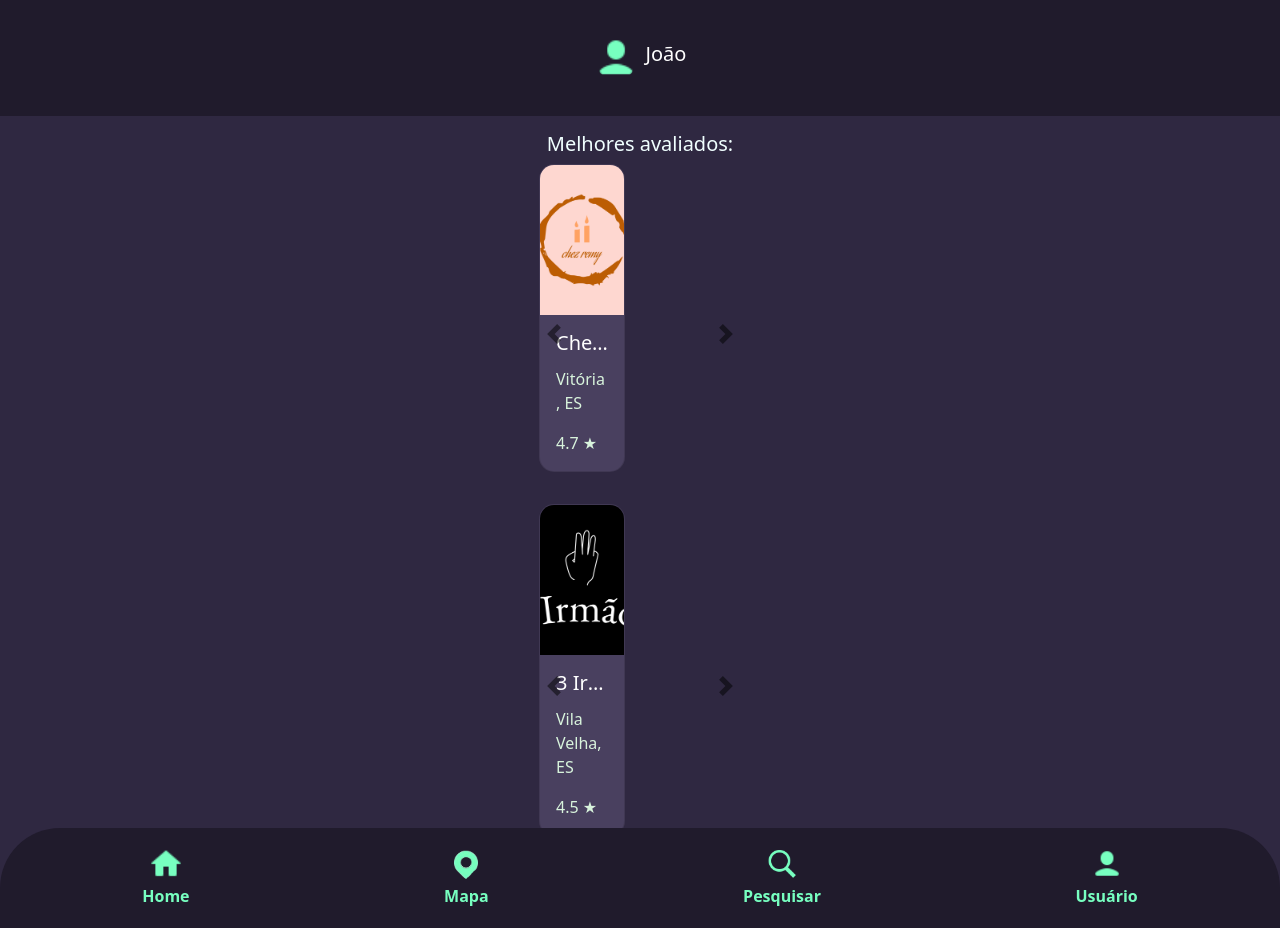
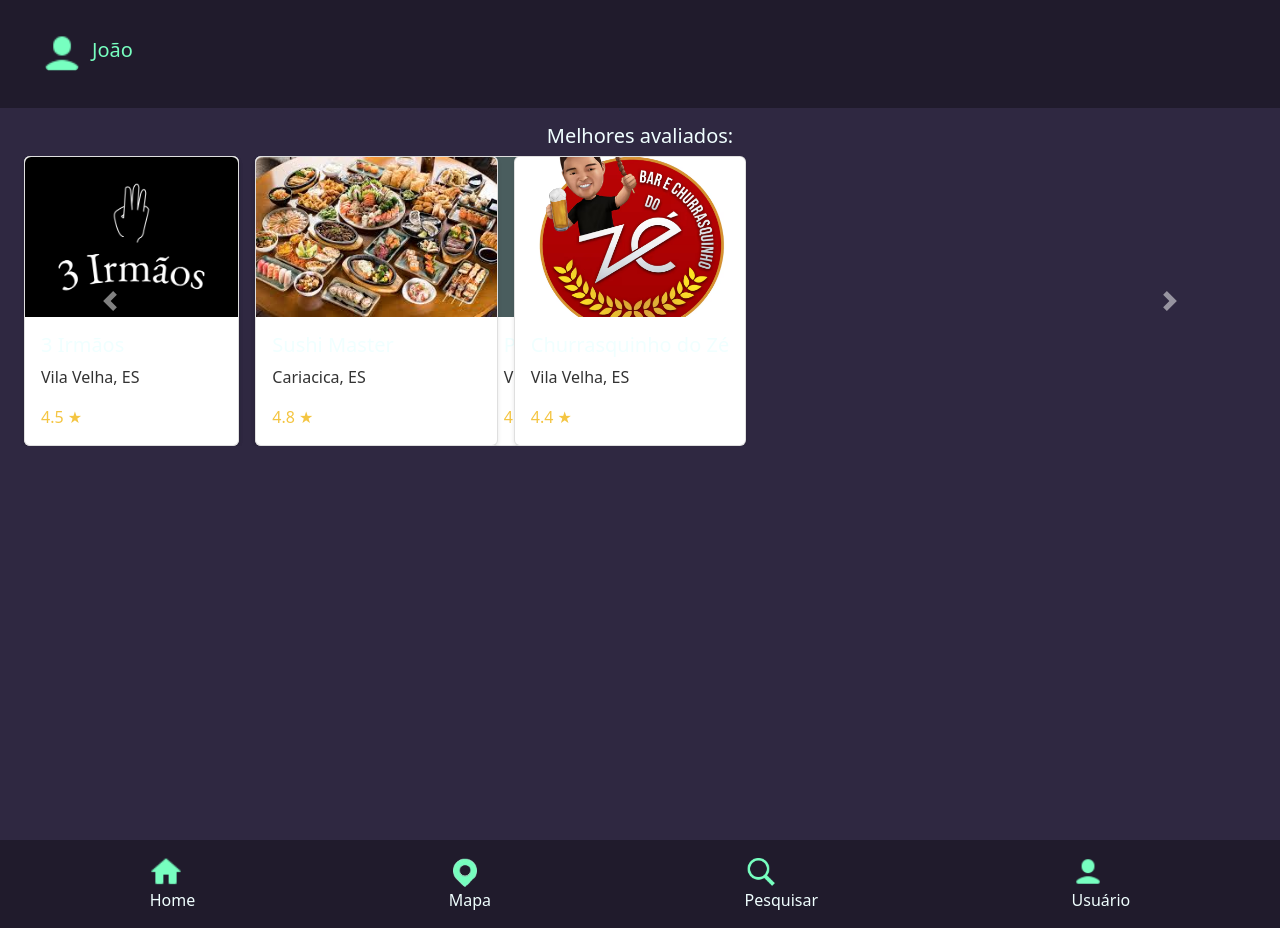
Before and after one commit to Lucas001x/site_obt, a Flask app: page /templates/home.html in a window 1280 px wide. Run offline with Flask 3, Linux system fonts and the light colour scheme; parts of the project's set-up code (start-up, migrations or seed data) failed here and were passed over; some libraries are stand-ins or nearby versions.

Commit message:
adaptacao home

```diff
--- a/app/models.py
+++ b/app/models.py
@@ -4,7 +4,7 @@
 # Tabela de associação
 user_deficiencia_association = db.Table('user_deficiencia',
     db.Column('user_id', db.Integer, db.ForeignKey('user.id')),
-    db.Column('deficiencia_tipo', db.Integer, db.ForeignKey('deficiencia.tipo'))  # Alterado para referenciar 'tipo'
+    db.Column('deficiencia_tipo', db.Integer, db.ForeignKey('deficiencia.tipo'))
 )
 
 class Deficiencia(db.Model):
--- a/app/static/css/home.css
+++ b/app/static/css/home.css
@@ -15,11 +15,11 @@
 }
 
 .profile-bg {
+  display: flex;
+  align-items: center;
   background-color: none;
   padding: 0.5rem;
   border-radius: 0.875rem;
-  display: flex;
-  align-items: center;
 }
 
 .profile-pic {
@@ -34,11 +34,6 @@
   padding-left: 0.5rem;
 }
 
-.header h4 {
-  color: #ffffff;
-  font-size: 1.25rem;
-}
-
 .locations-section {
   display: flex;
   flex-direction: column;
@@ -48,131 +43,78 @@
   flex-grow: 1;
 }
 
-/* Container de Cards */
-.locations-section .row {
+.carousel-inner {
   display: flex;
-  flex-wrap: wrap;
-  gap: 1rem; /* Espaço entre os cards */
 }
 
-/* Cards */
-.locations-section .card {
-  width: 100%; /* Ocupa toda a largura disponível */
-  max-width: 18rem; /* Largura máxima */
-  border-radius: 15px;
-  overflow: hidden;
-  background-color: #49405f;
-  transition: transform 0.5s ease-in-out;
-  margin-bottom: 1rem;
+.carousel-item {
+  display: flex;
+  flex-wrap: nowrap;
 }
 
-/* Imagem do card */
-.locations-section .card img {
-  object-fit: cover;
-  height: 9.375rem; /* Ajuste conforme necessário */
-  width: 100%;
+.carousel-item .d-flex {
+  display: flex;
+  overflow-x: auto;
 }
 
-/* Corpo do card */
-.locations-section .card-body {
+.card {
+  flex: 0 0 auto;
+  margin: 0 0.5rem;
+  max-width: 18rem; /* Ajusta o tamanho máximo dos cards */
+  background-color: #ffffff; /* Cor de fundo dos cards */
+  border-radius: 0.375rem; /* Bordas arredondadas dos cards */
+  box-shadow: 0 2px 4px rgba(0, 0, 0, 0.1); /* Sombra dos cards */
+}
+
+.card-img-top {
+  border-top-left-radius: 0.375rem;
+  border-top-right-radius: 0.375rem;
+  width: 100%;
+  height: 10rem;
+  object-fit: cover;
+}
+
+.card-body {
   padding: 1rem;
 }
 
-/* Hover effect */
-.locations-section .card:hover {
-  transform: scale(1.05);
+.card-title {
+  font-size: 1.25rem;
+  margin-bottom: 0.5rem;
 }
 
-/* Título e texto do card */
-.locations-section .card-title {
-  color: #ffffff;
-  white-space: nowrap;
-  overflow: hidden;
-  text-overflow: ellipsis;
+.card-text {
+  font-size: 1rem;
+  color: #333;
 }
 
-.locations-section .card-text {
-  color: #D8F3DC;
-}
-
-/* Ajustes responsivos */
-@media (max-width: 767px) {
-  .header {
-    flex-direction: column;
-    align-items: center;
-  }
-
-  .header h4 {
-    margin-top: 10px;
-  }
-
-  .navbar .nav-link {
-    padding: 0.5rem;
-  }
-
-  .navbar .nav-icon {
-    width: 1.8rem;
-    height: 1.8rem;
-  }
-
-  .navbar {
-    border-radius: 2rem 2rem 0 0;
-    padding: 0 1rem;
-  }
-
-  .nav-link div {
-    font-size: 0.875rem;
-  }
-
-  .locations-section .card {
-    max-width: 100%; /* Ajusta a largura para ocupar 100% em telas pequenas */
-  }
-
-  .locations-section .card img {
-    height: 6rem; /* Ajuste da altura da imagem para telas menores */
-  }
+.rating {
+  color: #f4c542;
+  font-size: 1rem;
 }
 
 .navbar {
   background-color: #201b2c;
-  border-radius: 3.75rem 3.75rem 0 0;
-  display: flex;
-  justify-content: space-around;
-  padding: 0.5rem 0;
+  padding: 0.5rem;
 }
 
-.nav-icon {
+.navbar .nav-link {
+  color: #f0ffff;
+}
+
+.navbar .nav-icon {
   width: 2rem;
   height: 2rem;
-  margin-bottom: 0.25rem;
 }
 
-.nav-link {
-  color: #77ffc0;
-  display: flex;
-  flex-direction: column;
-  align-items: center;
-  text-align: center;
-  padding: 0.75rem 0;
-  flex-grow: 1;
-  font-weight: bold;
+@media (min-width: 768px) {
+  .carousel-inner {
+    flex-wrap: nowrap;
+  }
 }
 
-.nav-link:hover {
-  color: #77ffc0;
+@media (min-width: 992px) {
+  .carousel-item {
+    display: flex;
+  }
 }
-
-.carousel-control-prev,
-.carousel-control-next {
-  filter: invert(1);
-}
-
-.container-corpo {
-  padding-bottom: 5rem;
-}
-
-.nav-icon-container {
-  display: flex;
-  flex-direction: column;
-  align-items: center;
-}
--- a/app/templates/home.html
+++ b/app/templates/home.html
@@ -20,104 +20,65 @@
 
   <div class="locations-section p-3">
     <h5>Melhores avaliados:</h5>
-    <div id="carouselTopRatedd" class="carousel slide" data-ride="carousel">
+    <div id="carouselTopRated" class="carousel slide" data-ride="carousel">
       <div class="carousel-inner">
         <div class="carousel-item active">
-          <div class="row">
-            <div class="col-12 col-md-6 mb-3">
+          <div class="d-flex">
             <div class="card restaurant-card" data-name="Chez Remy" data-location="Vitória, ES" data-rating="4.7" data-image="../static/imgs/RESTAURANTE1.png">
               <img src="../static/imgs/RESTAURANTE1.png" class="card-img-top" alt="Restaurant 1">
               <div class="card-body">
                 <h5 class="card-title">Chez Remy</h5>
                 <p class="card-text">Vitória, ES</p>
-                  <p class="card-text">4.7 <span>&#9733;</span></p>
+                <p class="card-text rating">4.7 <span>&#9733;</span></p>
               </div>
+            </div>
+            <div class="card restaurant-card" data-name="Bella Itália" data-location="Serra, ES" data-rating="4.6" data-image="../static/imgs/restaurante3.jpg">
+              <img src="../static/imgs/restaurante3.jpg" class="card-img-top" alt="Restaurant 3">
+              <div class="card-body">
+                <h5 class="card-title">Bella Itália</h5>
+                <p class="card-text">Serra, ES</p>
+                <p class="card-text rating">4.6 <span>&#9733;</span></p>
+              </div>
+            </div>
+            <div class="card restaurant-card" data-name="Pizza da Mama" data-location="Vitória, ES" data-rating="4.9" data-image="../static/imgs/restaurante5.jpg">
+              <img src="../static/imgs/restaurante5.jpg" class="card-img-top" alt="Restaurant 5">
+              <div class="card-body">
+                <h5 class="card-title">Pizza da Mama</h5>
+                <p class="card-text">Vitória, ES</p>
+                <p class="card-text rating">4.9 <span>&#9733;</span></p>
               </div>
             </div>
           </div>
         </div>
         <div class="carousel-item">
-          <div class="row">
-            <div class="col-12 col-md-6 mb-3">
-              <div class="card restaurant-card" data-name="Bella Itália" data-location="Serra, ES" data-rating="4.6" data-image="../static/imgs/restaurante3.jpg">
-                <img src="../static/imgs/restaurante3.jpg" class="card-img-top" alt="Restaurant 3">
-                <div class="card-body">
-                  <h5 class="card-title">Bella Itália</h5>
-                  <p class="card-text">Serra, ES</p>
-                  <p class="card-text">4.6 <span>&#9733;</span></p>
-                </div>
-              </div>
-            </div>
-          </div>
-        </div>
-        <div class="carousel-item">
-          <div class="row">
-            <div class="col-12 col-md-6 mb-3">
-              <div class="card restaurant-card" data-name="Pizza da Mama" data-location="Vitória, ES" data-rating="4.9" data-image="../static/imgs/restaurante5.jpg">
-                <img src="../static/imgs/restaurante5.jpg" class="card-img-top" alt="Restaurant 5">
-                <div class="card-body">
-                  <h5 class="card-title">Pizza da Mama</h5>
-                  <p class="card-text">Vitória, ES</p>
-                  <p class="card-text">4.9 <span>&#9733;</span></p>
-                </div>
-              </div>
-            </div>
-          </div>
-        </div>
-      </div>
-      <a class="carousel-control-prev" href="#carouselTopRatedd" role="button" data-slide="prev">
-        <span class="carousel-control-prev-icon" aria-hidden="true"></span>
-        <span class="sr-only">Previous</span>
-      </a>
-      <a class="carousel-control-next" href="#carouselTopRatedd" role="button" data-slide="next">
-        <span class="carousel-control-next-icon" aria-hidden="true"></span>
-        <span class="sr-only">Next</span>
-      </a>
-    </div>
-    <div id="carouselTopRated" class="carousel slide" data-ride="carousel">
-      <div class="carousel-inner">
-        <div class="carousel-item active">
-          <div class="row">
-            <div class="col-12 col-md-6 mb-3">
+          <div class="d-flex">
             <div class="card restaurant-card" data-name="3 Irmãos" data-location="Vila Velha, ES" data-rating="4.5" data-image="../static/imgs/restaurante2.jpg">
               <img src="../static/imgs/restaurante2.jpg" class="card-img-top" alt="Restaurant 2">
               <div class="card-body">
                 <h5 class="card-title">3 Irmãos</h5>
                 <p class="card-text">Vila Velha, ES</p>
-                  <p class="card-text">4.5 <span>&#9733;</span></p>
+                <p class="card-text rating">4.5 <span>&#9733;</span></p>
               </div>
             </div>
-            </div>
-          </div>
-        </div>
-        <div class="carousel-item">
-          <div class="row">
-            <div class="col-12 col-md-6 mb-3">
             <div class="card restaurant-card" data-name="Sushi Master" data-location="Cariacica, ES" data-rating="4.8" data-image="../static/imgs/restaurante4.jpg">
               <img src="../static/imgs/restaurante4.jpg" class="card-img-top" alt="Restaurant 4">
               <div class="card-body">
                 <h5 class="card-title">Sushi Master</h5>
                 <p class="card-text">Cariacica, ES</p>
-                  <p class="card-text">4.8 <span>&#9733;</span></p>
+                <p class="card-text rating">4.8 <span>&#9733;</span></p>
               </div>
             </div>
-            </div>
-          </div>
-        </div>
-        <div class="carousel-item">
-          <div class="row">
-            <div class="col-12 col-md-6 mb-3">
             <div class="card restaurant-card" data-name="Churrasquinho do Zé" data-location="Vila Velha, ES" data-rating="4.4" data-image="../static/imgs/restaurante6.jpg">
               <img src="../static/imgs/restaurante6.jpg" class="card-img-top" alt="Restaurant 6">
               <div class="card-body">
                 <h5 class="card-title">Churrasquinho do Zé</h5>
                 <p class="card-text">Vila Velha, ES</p>
-                  <p class="card-text">4.4 <span>&#9733;</span></p>
+                <p class="card-text rating">4.4 <span>&#9733;</span></p>
               </div>
             </div>
           </div>
         </div>
-        </div>
+        <!-- Adicione mais itens do carrossel aqui, seguindo o mesmo padrão -->
       </div>
       <a class="carousel-control-prev" href="#carouselTopRated" role="button" data-slide="prev">
         <span class="carousel-control-prev-icon" aria-hidden="true"></span>
@@ -151,7 +112,6 @@
     </div>
   </nav>
 
-
   <script src="https://code.jquery.com/jquery-3.5.1.slim.min.js"></script>
   <script src="https://cdn.jsdelivr.net/npm/@popperjs/core@2.9.3/dist/umd/popper.min.js"></script>
   <script src="https://stackpath.bootstrapcdn.com/bootstrap/4.5.2/js/bootstrap.min.js"></script>
```
Also changed, not shown: inclurate_backup.sql (added, +130 -0 lines), script.js (added). Lines whose indentation alone changed are shown as unchanged.
